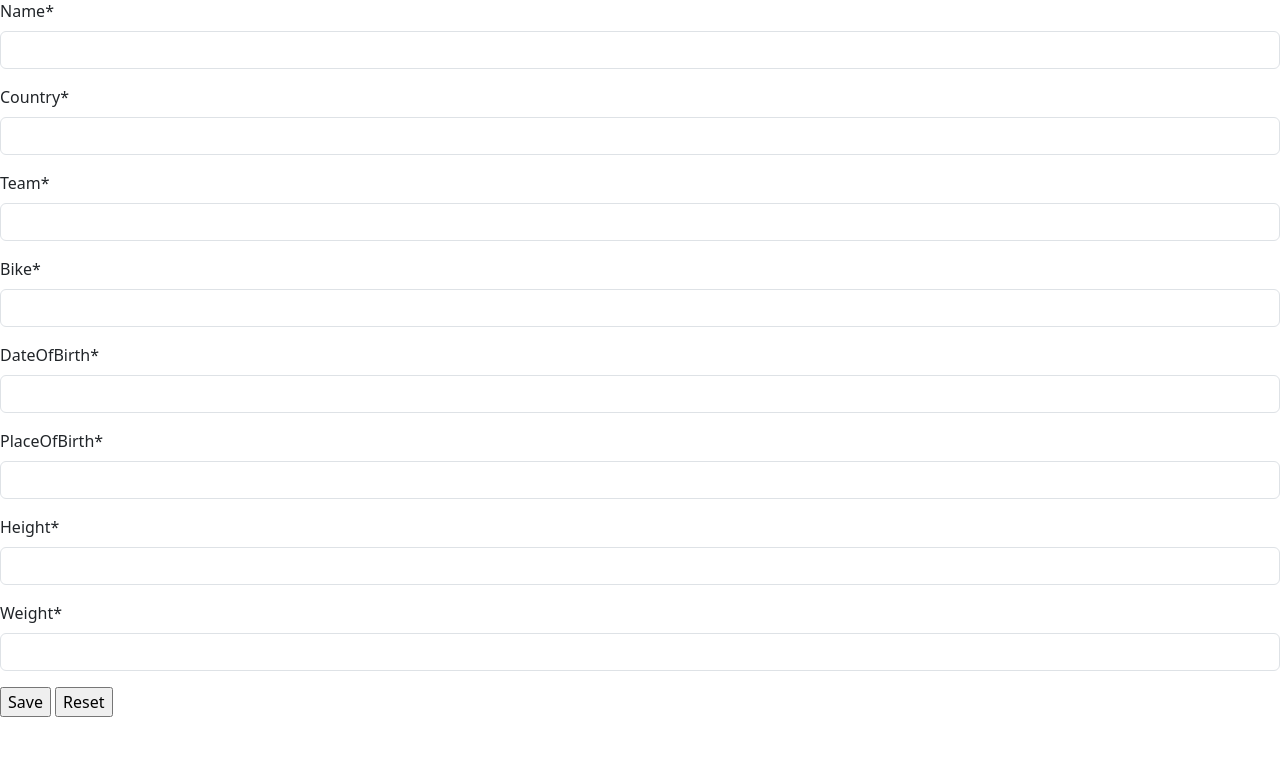
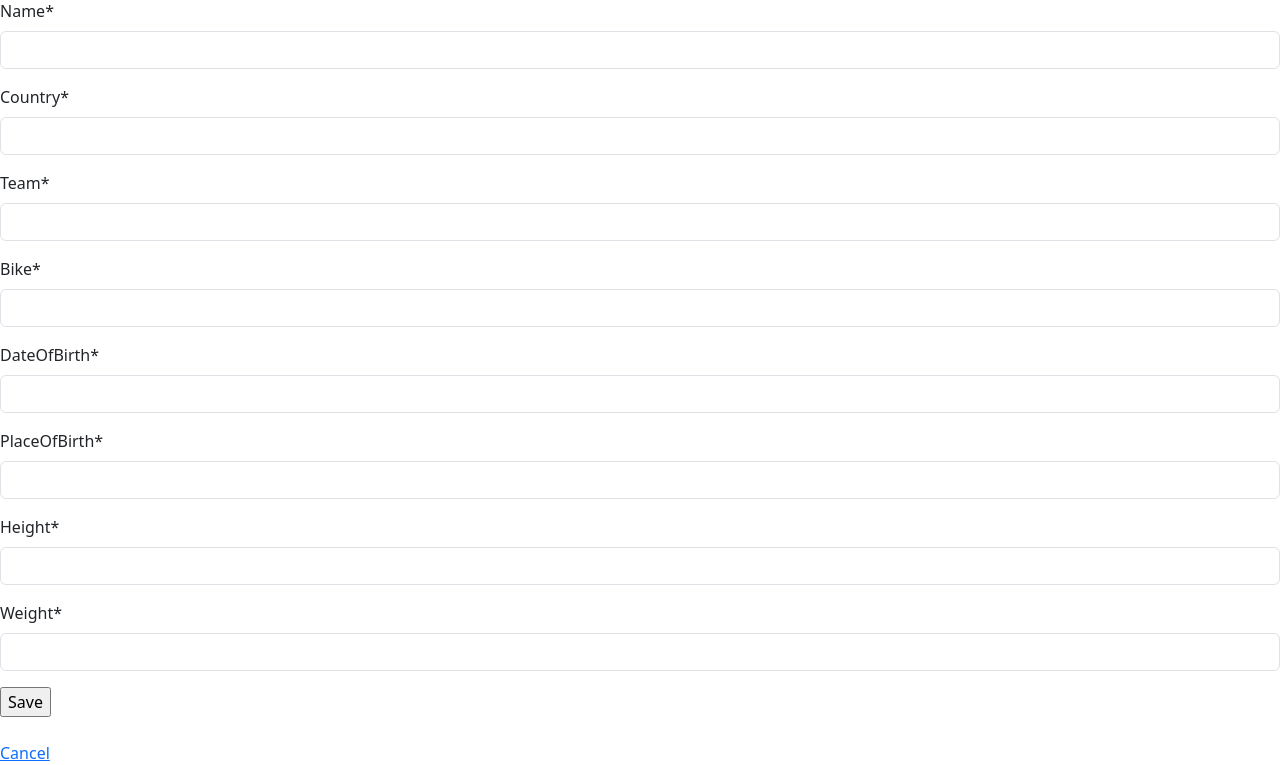
Before and after one commit to FilippoBellei/DjangoGP, a Django app: page /rider/create/ in a window 1280 px wide. Shown: the part 105-870 px from the top of the page. Before the commit the page ends 822 px from the top, so only its background shows below. Run offline with Django 4.2, Linux system fonts and the light colour scheme; some libraries are stand-ins or nearby versions.

Commit message:
Update rider_form.html

```diff
--- a/djangogp/templates/djangogp/rider_form.html
+++ b/djangogp/templates/djangogp/rider_form.html
@@ -7,6 +7,7 @@
     {% csrf_token %}
     {{ form | crispy }}
     <input type="submit" value="Save">
-    <input type="reset" value="Reset">
 </form>
+<br>
+<a href="{% url 'djangogp:rider_list' %}">Cancel</a>
 {% endblock %}
```
